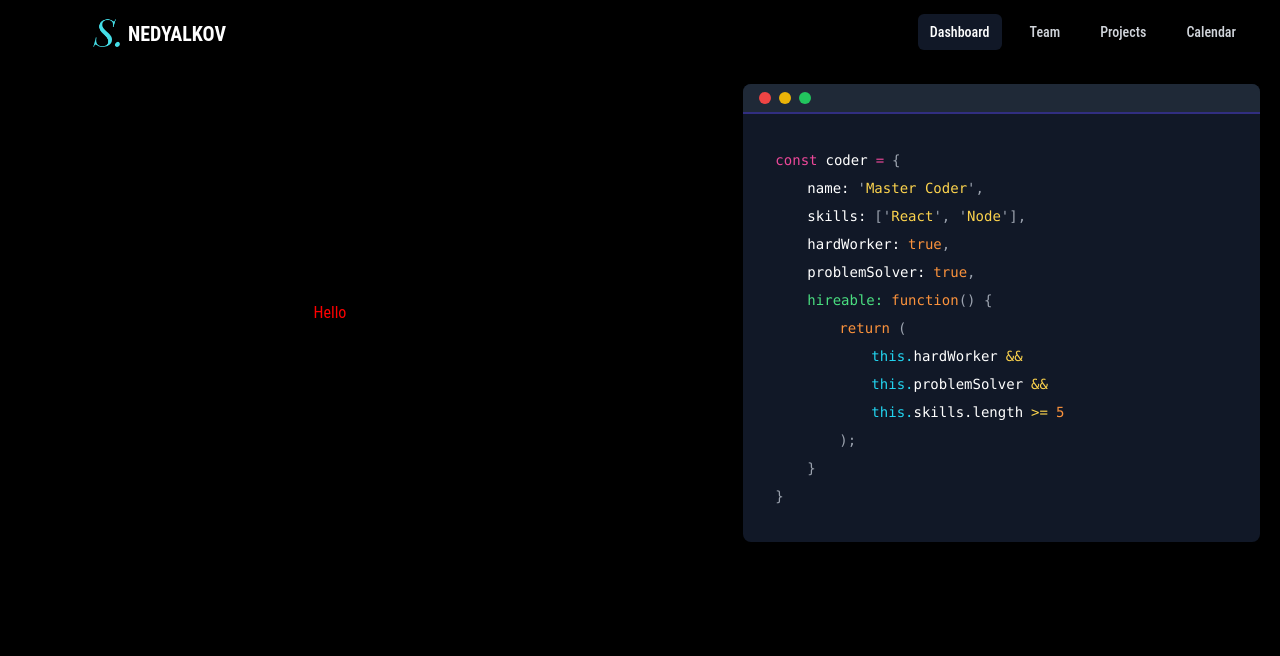
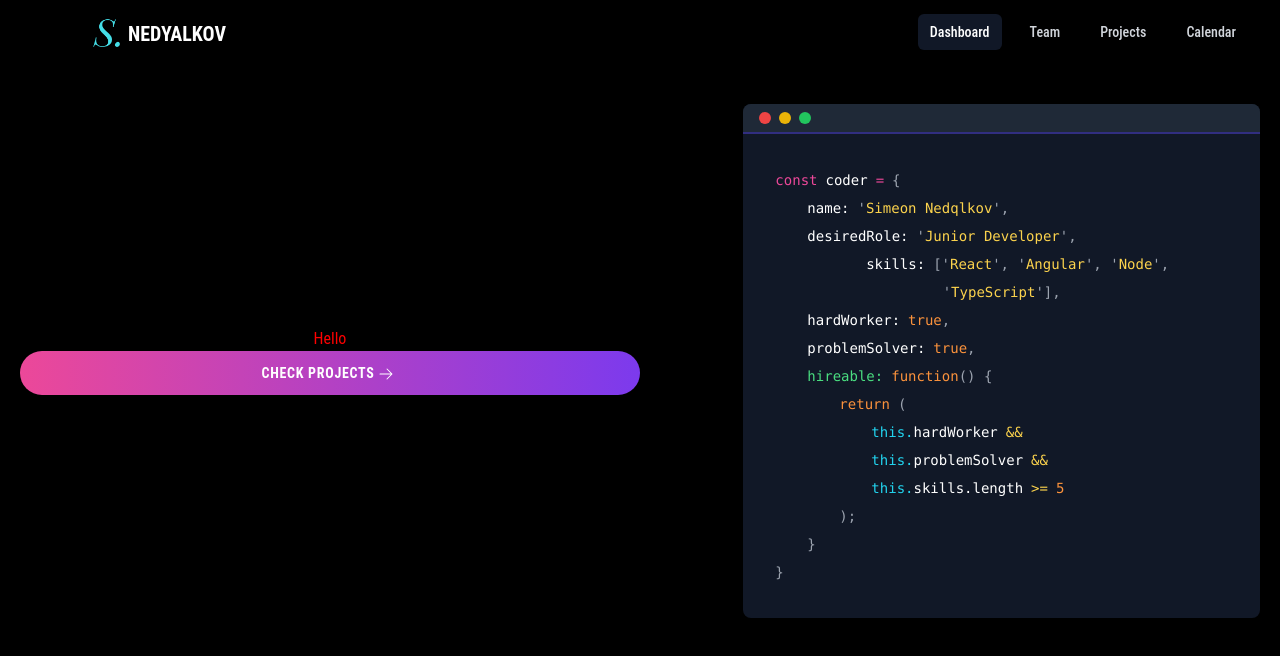
Before and after one commit to SimeonNedyalkov/my-site, a React (Vite) app in the folder my-site/: page / in a window 1280 px wide. Shown: the top 656 px of the page. Built offline with nearby package versions, Linux system fonts and the light colour scheme; a web font is replaced by a local one.

Commit message:
added container to home

```diff
--- a/my-site/src/components/Code.tsx
+++ b/my-site/src/components/Code.tsx
@@ -20,7 +20,13 @@ export default function Code() {
             <div>
               <span className="text-white ml-8 mr-2">name:</span>
               <span className="text-gray-400">'</span>
-              <span className="text-amber-300">Master Coder</span>
+              <span className="text-amber-300">Simeon Nedqlkov</span>
+              <span className="text-gray-400">',</span>
+            </div>
+            <div>
+              <span className="text-white ml-8 mr-2">desiredRole:</span>
+              <span className="text-gray-400">'</span>
+              <span className="text-amber-300">Junior Developer</span>
               <span className="text-gray-400">',</span>
             </div>
             <div>
@@ -28,7 +34,11 @@ export default function Code() {
               <span className="text-gray-400">['</span>
               <span className="text-amber-300">React</span>
               <span className="text-gray-400">', '</span>
+              <span className="text-amber-300">Angular</span>
+              <span className="text-gray-400">', '</span>
               <span className="text-amber-300">Node</span>
+              <span className="text-gray-400">', '</span>
+              <span className="text-amber-300">TypeScript</span>
               <span className="text-gray-400">'],</span>
             </div>
             <div>
--- a/my-site/src/components/Home.tsx
+++ b/my-site/src/components/Home.tsx
@@ -3,7 +3,30 @@ import Code from "./Code";
 export default function Home() {
   return (
     <div className="homeContainer">
-      <span className="homeText">Hello</span>
+      <div className="homeAboutMe">
+        <span className="homeText">Hello</span>
+        <a
+          className="group inline-block px-6 py-3 text-sm no-underline uppercase text-center text-white tracking-wider font-medium md:font-semibold rounded-full bg-gradient-to-r from-pink-500 to-violet-600  transition-all duration-200 ease-out hover:text-white hover:no-underline undefined"
+          role="button"
+          href="https://sso.teachable.com/secure/146684/identity/sign_up"
+        >
+          Check Projects
+          <svg
+            xmlns="http://www.w3.org/2000/svg"
+            viewBox="0 0 24 24"
+            fill="currentColor"
+            aria-hidden="true"
+            className="w-6 h-4 inline-block transition-all duration-200 ease-out group-hover:ml-3"
+          >
+            <path
+              fill-rule="evenodd"
+              d="M12.97 3.97a.75.75 0 011.06 0l7.5 7.5a.75.75 0 010 1.06l-7.5 7.5a.75.75 0 11-1.06-1.06l6.22-6.22H3a.75.75 0 010-1.5h16.19l-6.22-6.22a.75.75 0 010-1.06z"
+              clip-rule="evenodd"
+            ></path>
+          </svg>
+        </a>
+      </div>
+
       <div className="homeCode">
         <Code></Code>
       </div>
--- a/my-site/src/components/Navigation.tsx
+++ b/my-site/src/components/Navigation.tsx
@@ -21,7 +21,7 @@ export default function Navigation() {
         <div className="relative flex h-16 items-center justify-between">
           <div className="flex items-center">
             <img alt="S" src={logo} className="h-40 w-40" />
-            <span className="absolute left-24 top-6 text-xl font-bold text-white leading-none">
+            <span className="navName absolute left-24 top-6 text-xl font-bold text-white leading-none">
               NEDYALKOV
             </span>
           </div>
@@ -52,7 +52,7 @@ export default function Navigation() {
                       item.current
                         ? "bg-gray-900 text-white"
                         : "text-gray-300 hover:bg-gray-700 hover:text-white",
-                      "rounded-md px-3 py-2 text-sm font-medium",
+                      "rounded-md px-3 py-2 text-sm font-medium"
                     )}
                   >
                     {item.name}
--- a/my-site/src/styles/code.css
+++ b/my-site/src/styles/code.css
@@ -21,3 +21,9 @@
   justify-content: start;
   align-items: start;
 }
+
+.homeAboutMe {
+  display: flex;
+  flex-direction: column;
+  flex: 1;
+}
--- a/my-site/src/styles/home.css
+++ b/my-site/src/styles/home.css
@@ -4,7 +4,7 @@
   flex-direction: row;
   justify-content: center;
   align-items: center;
-  margin: 20px 20px;
+  margin: 40px 20px;
 }
 .homeText {
   flex: 1;
--- a/my-site/src/styles/navigation.css
+++ b/my-site/src/styles/navigation.css
@@ -1,2 +1,3 @@
-.navbar {
+.navName {
+  color: #45dee7;
 }
```
